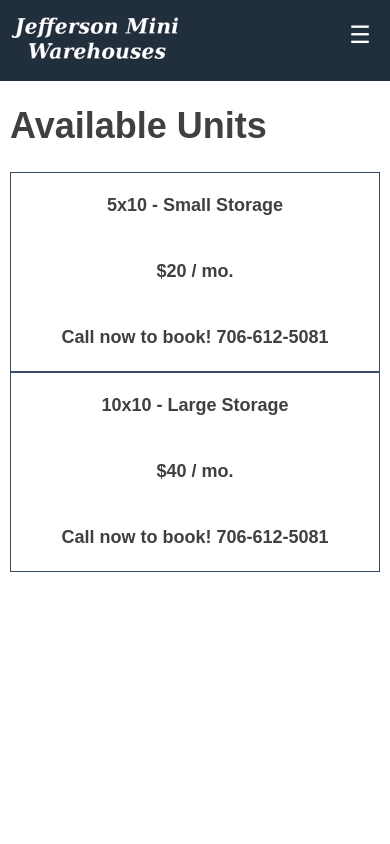
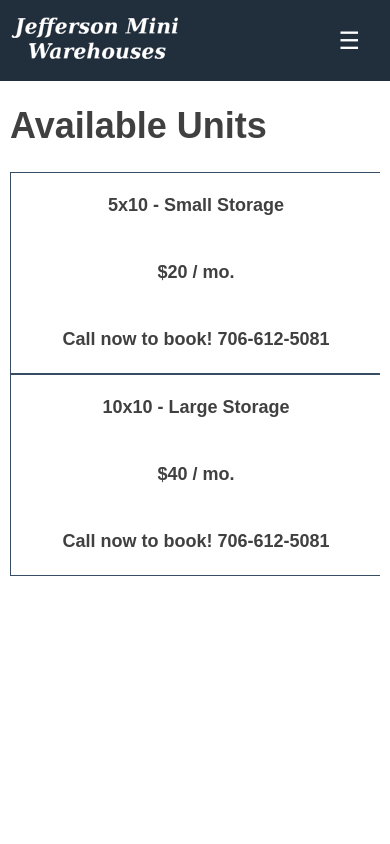
Before and after one commit to jmbuchanan/storage-ui, a React (Create React App) app: page /units in a window 390 px wide. Shown: the top 844 px of the page. Built offline with nearby package versions, Linux system fonts and the light colour scheme.

Commit message:
removed collapsing

```diff
--- a/src/style.css
+++ b/src/style.css
@@ -2,9 +2,11 @@
   box-sizing: border-box;
 }
 
+/*
 *, *:before, *:after {
   box-sizing: inherit;
 }
+*/
 
 body {
   margin: 0px;
@@ -74,8 +76,6 @@
   display: none;
   outline: none;
   text-decoration: none;
-  height: 46px;
-  width: 40px;
   font-size: 24px;
   text-align: center;
   background-color: #212F3D;
@@ -292,9 +292,7 @@
 
   .menu-button {
     display: block;
-    height: 80px;
-    width: 60px;
-    padding: 20px 0px 20px 20px;
+    padding: 20px;
     cursor: pointer;
   }
 
```
